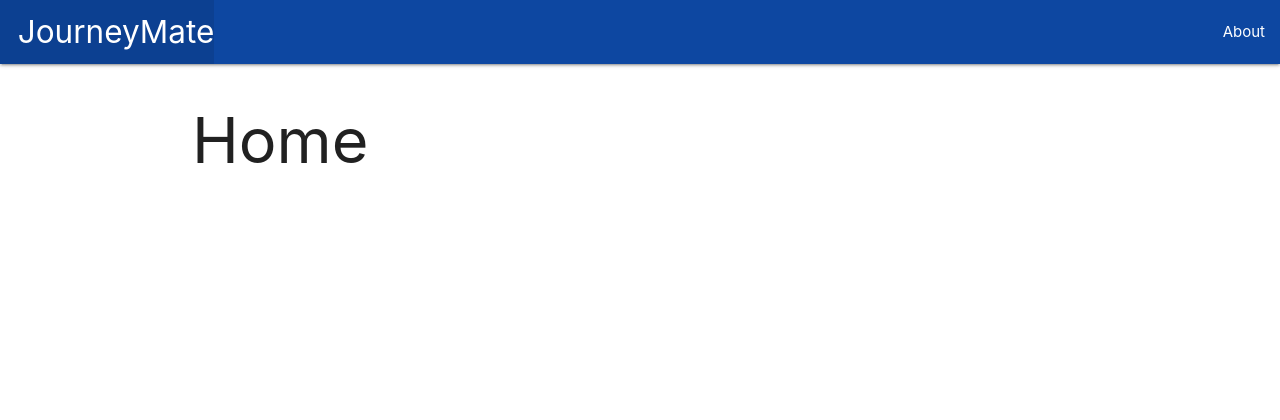
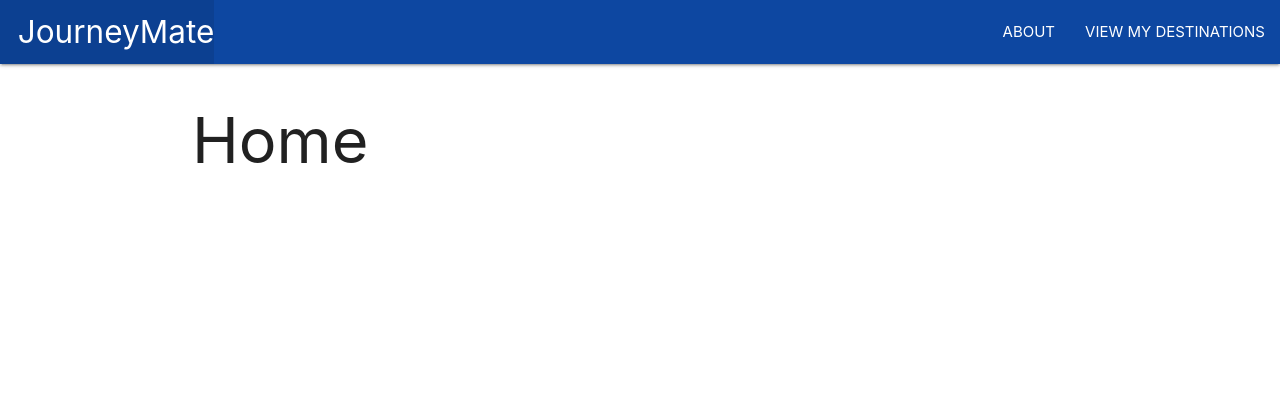
Before and after one commit to pattongrooms/project-3-STP, a Django app: template journeymate/main_app/templates/home.html in a window 1280 px wide. Shown: the top 420 px of the page. Run offline with Django 4.2, Linux system fonts and the light colour scheme; the template is opened without the code that fills it, so the values that code supplies are empty; parts of the project's set-up code (start-up, migrations or seed data) failed here and were passed over.

Commit message:
Create Destionations Index Page

```diff
--- a/journeymate/main_app/templates/base.html
+++ b/journeymate/main_app/templates/base.html
@@ -37,7 +37,8 @@
             </li>
           </ul>
           <ul class="right">
-            <li><a href="/about">About</a></li>
+            <li><a href="/about">ABOUT</a></li>
+            <li><a href="/destinations">VIEW MY DESTINATIONS</a></li>
           </ul>
         </div>
       </nav>
--- a/journeymate/main_app/urls.py
+++ b/journeymate/main_app/urls.py
@@ -4,4 +4,6 @@ from . import views
 urlpatterns = [
   path('', views.home, name='home'),
   path('about/', views.about, name='about'),
+  path('destinations/', views.destinations_index, name='destinations_index'),
+
 ]
--- a/journeymate/main_app/views.py
+++ b/journeymate/main_app/views.py
@@ -7,3 +7,8 @@ def home(request):
 
 def about(request):
   return render(request, 'about.html')
+
+def cats_index(request):
+  return render(request, 'destinations/index.html', {
+    'detsinations': destinations
+  })
```
Also changed, not shown: journeymate/main_app/templates/destinations/index.html (added).
